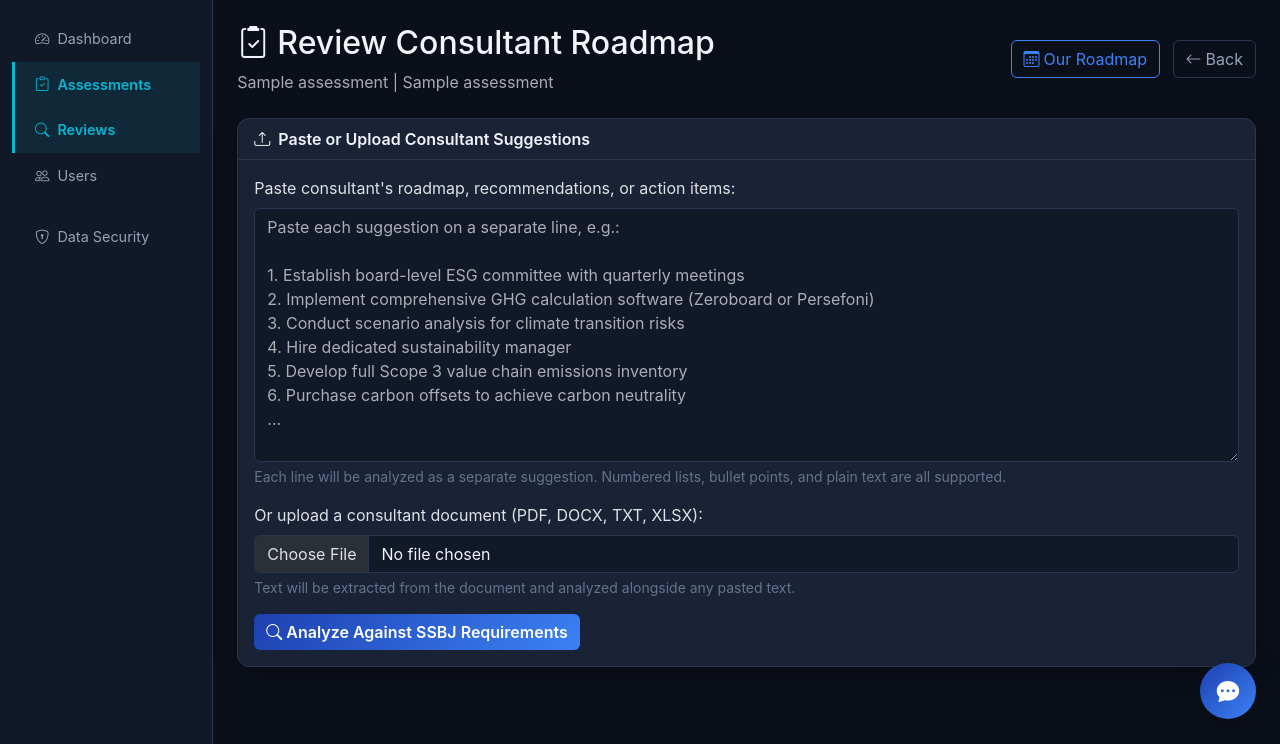
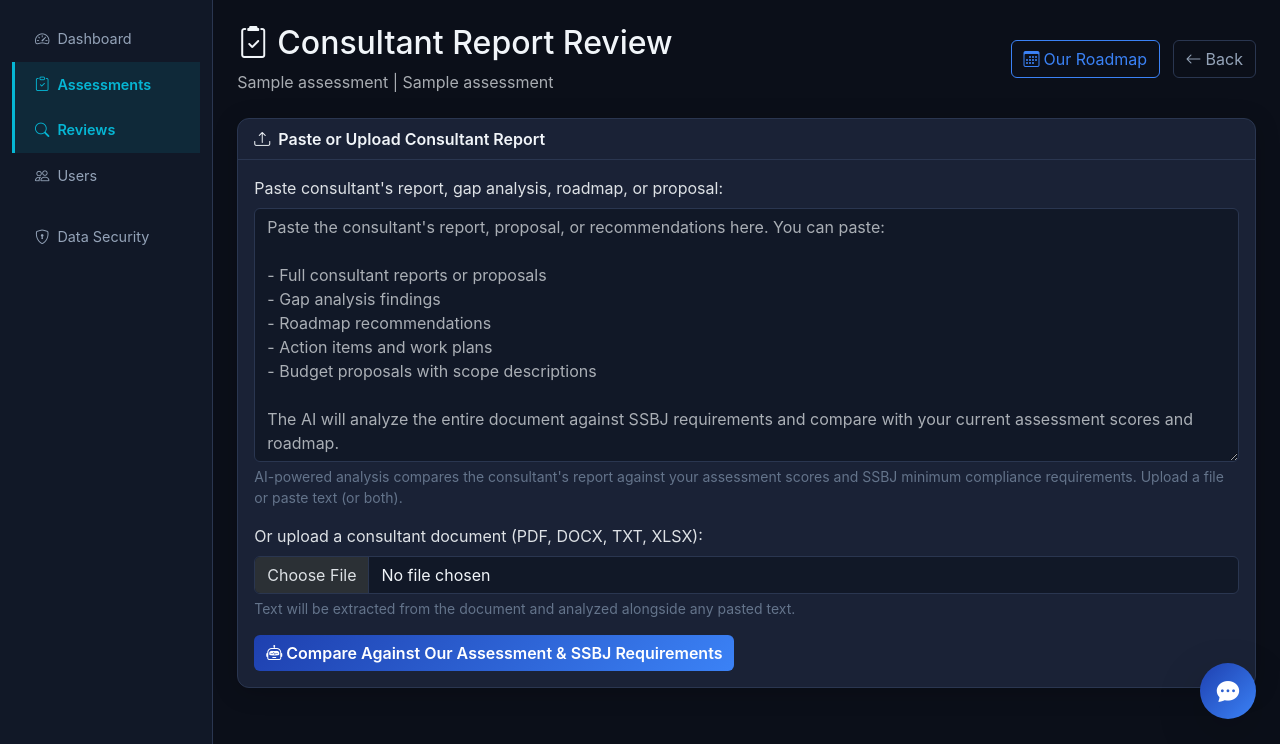
Before and after one commit to ariukab0103-tech/Ariuka, a Flask app: page /assessments/1/review-consultant in a window 1280 px wide. Shown: the part 57-801 px from the top of the page. Run offline with Flask 3, Linux system fonts and the light colour scheme; a user stored in the database is signed in; tables that the repository leaves empty hold one stand-in row (values such as "Sample post"); some libraries are stand-ins or nearby versions.

Commit message:
Replace keyword matching with AI-powered consultant report review
- Rename from "Review Consultant Roadmap" to "Consultant Report Review"
- Add _ai_analyze_consultant_report() using Claude API to analyze full
  consultant report against our assessment scores and SSBJ requirements
- AI compares consultant suggestions vs our tool's gap findings and roadmap
- Highlights deviations: beyond minimum compliance, already covered,
  unnecessary for SSBJ, or missing items our tool identified
- Falls back to keyword matching when ANTHROPIC_API_KEY not set
- Update all templates with new naming and AI-powered badge indicator

https://claude.ai/code/session_01Wt7TLoc8snsE7W7mit7os7

````diff
--- a/app/assessment/routes.py
+++ b/app/assessment/routes.py
@@ -715,8 +715,203 @@ def _get_next_criterion(current_id):
 
 
 # =========================================================================
-# Consultant Roadmap Review
+# Consultant Report Review (AI-Powered with Keyword Fallback)
 # =========================================================================
+
+
+def _ai_analyze_consultant_report(consultant_text, criteria_map, responses_map, roadmap_data):
+    """Use Claude AI to analyze consultant report against SSBJ requirements and our assessment.
+
+    Returns (results, all_matched_ids, comparison) or None if AI unavailable.
+    """
+    import json as _json
+    import re
+
+    api_key = os.environ.get("ANTHROPIC_API_KEY", "")
+    if not api_key:
+        return None
+
+    try:
+        import anthropic
+        client = anthropic.Anthropic(api_key=api_key)
+    except Exception:
+        return None
+
+    # Build context: criteria + our scores
+    criteria_context = []
+    for c in SSBJ_CRITERIA:
+        resp = responses_map.get(c["id"])
+        score = resp.score if resp and resp.score is not None else None
+        score_str = f"{score}/5" if score is not None else "Not scored"
+        criteria_context.append(
+            f"{c['id']} | {c['pillar']} | {c['category']} | "
+            f"Obligation: {c['obligation']} | LA Scope: {c['la_scope']} | "
+            f"Our Score: {score_str}\n"
+            f"  Requirement: {c['requirement']}\n"
+            f"  Minimum Action: {c.get('minimum_action', 'N/A')}"
+        )
+    criteria_text = "\n\n".join(criteria_context)
+
+    # Build roadmap context
+    roadmap_context = ""
+    if roadmap_data:
+        la_critical = roadmap_data.get("gaps", {}).get("la_critical", [])
+        la_ids = [g["id"] for g in la_critical]
+        roadmap_context = (
+            f"Timeline: {roadmap_data.get('months_remaining', '?')} months remaining | "
+            f"Urgency: {roadmap_data.get('urgency', '?')} | "
+            f"Total gaps (score<3): {roadmap_data.get('gaps', {}).get('total_gaps', '?')} | "
+            f"LA-critical gaps: {len(la_critical)} ({', '.join(la_ids)})"
+        )
+
+    # Truncate consultant text if needed
+    max_chars = 30000
+    truncated = consultant_text[:max_chars] if len(consultant_text) > max_chars else consultant_text
+
+    system_prompt = """You are an expert SSBJ/ISSB sustainability auditor. You are comparing an external consultant's report/proposal against:
+1. Our own SSBJ gap assessment tool results (scores per criterion)
+2. Our compliance roadmap (phases, timeline, urgency)
+3. SSBJ minimum compliance requirements
+
+You know:
+- SSBJ No.1 (IFRS S1) and No.2 (IFRS S2) requirements deeply
+- 25 SSBJ criteria across 4 pillars: Governance (5), Strategy (6), Risk Management (5), Metrics & Targets (9)
+- Mandatory (SHALL) vs Recommended (SHOULD) vs Interpretive requirements
+- Limited assurance scope (first 2 years): Scope 1 & 2 GHG, Governance, and Risk Management (ISSA 5000)
+- Value chain analysis (STR-01, STR-02) and Scope 3 all 15 categories (MET-03) are MANDATORY
+- GHG Intensity (MET-08) and Climate Remuneration (MET-09) are mandatory under IFRS S2
+- Carbon offsets do NOT reduce reported Scope 1/2 emissions — they are NOT part of SSBJ compliance
+- Reasonable assurance is NOT being considered — limited assurance only
+- ISSA 5000 replaces ISAE 3000/3410 from Dec 2026
+
+Your task: Compare the consultant's report against OUR assessment results and roadmap. For each distinct suggestion/recommendation/finding in the consultant's report:
+1. Does it MATCH our tool's findings? If our score is low for that criterion, the consultant is aligned.
+2. Does it DEVIATE from our results? If our score is already >=3 but consultant flags it, it may be redundant.
+3. Is it BEYOND minimum SSBJ compliance? Flag anything that goes beyond what SSBJ actually requires.
+4. Is it UNNECESSARY for SSBJ? (e.g., carbon offsets, blockchain, ESG ratings, real-time dashboards)
+5. Does the consultant MISS something our tool identified as a gap?
+
+Classify each: essential (matches SSBJ mandatory + our gap), recommended (useful but beyond minimum), already_covered (our score already >=3), out_of_scope (not SSBJ related), unnecessary (actively wrong or misleading for SSBJ).
+
+Also compare the consultant's overall approach with our roadmap — timeline, priorities, scope."""
+
+    user_prompt = f"""OUR TOOL'S ASSESSMENT RESULTS (scores per SSBJ criterion):
+{criteria_text}
+
+OUR ROADMAP STATUS:
+{roadmap_context}
+
+CONSULTANT'S REPORT/PROPOSAL TO REVIEW:
+{truncated}
+
+Compare the consultant's report against our assessment results and SSBJ requirements. For each distinct recommendation/finding in the consultant's report, determine if it:
+- Aligns with our gaps (score < 3 on relevant criterion) = essential
+- Goes beyond minimum SSBJ compliance = recommended
+- Targets something we already cover (score >= 3) = already_covered
+- Is not related to any SSBJ requirement = out_of_scope
+- Is misleading or unnecessary for SSBJ (e.g., carbon offsets, ESG ratings) = unnecessary
+
+Return ONLY a JSON object:
+{{
+  "suggestions": [
+    {{
+      "text": "Brief summary of this suggestion (max 2 sentences)",
+      "verdict": "essential|recommended|already_covered|out_of_scope|unnecessary",
+      "matched_criteria": ["GOV-01", "GOV-02"],
+      "explanation": "How this compares to our assessment score and SSBJ minimum requirements. Reference specific criterion scores."
+    }}
+  ],
+  "overall_comparison": {{
+    "critical_observations": [
+      {{
+        "type": "danger|warning|success|info",
+        "title": "Short title",
+        "detail": "Explanation comparing consultant vs our tool results"
+      }}
+    ],
+    "differences": [
+      {{
+        "area": "Area name (e.g., Timeline, Scope, Prioritization)",
+        "our_approach": "What our tool/roadmap identifies",
+        "consultant_note": "How the consultant's approach differs and whether the deviation is justified"
+      }}
+    ],
+    "missing_from_consultant": ["SSBJ criterion IDs the consultant does NOT address but our tool flags as gaps"]
+  }}
+}}
+
+IMPORTANT: Return ONLY valid JSON. No markdown, no commentary outside JSON."""
+
+    try:
+        response = client.messages.create(
+            model="claude-haiku-4-5-20251001",
+            max_tokens=8000,
+            system=system_prompt,
+            messages=[{"role": "user", "content": user_prompt}],
+        )
+
+        response_text = response.content[0].text.strip()
+
+        # Extract JSON (handle potential markdown code blocks)
+        if response_text.startswith("```"):
+            response_text = re.sub(r'^```(?:json)?\s*\n?', '', response_text)
+            response_text = re.sub(r'\n?```\s*$', '', response_text)
+
+        ai_result = _json.loads(response_text)
+
+        # Convert AI results to our standard format
+        results = []
+        all_matched_ids = set()
+        verdict_colors = {
+            "essential": ("danger", "exclamation-triangle-fill"),
+            "recommended": ("warning", "info-circle"),
+            "already_covered": ("success", "check-circle"),
+            "out_of_scope": ("secondary", "question-circle"),
+            "unnecessary": ("secondary", "x-circle"),
+        }
+
+        for item in ai_result.get("suggestions", []):
+            verdict = item.get("verdict", "out_of_scope")
+            color, icon = verdict_colors.get(verdict, ("secondary", "question-circle"))
+            matched_ids = item.get("matched_criteria", [])
+            all_matched_ids.update(matched_ids)
+
+            # Build matched criteria details
+            mc_details = []
+            for cid in matched_ids:
+                c = criteria_map.get(cid)
+                if c:
+                    resp = responses_map.get(cid)
+                    mc_details.append(_criterion_summary(c, resp))
+
+            results.append({
+                "text": item.get("text", ""),
+                "verdict": verdict,
+                "explanation": item.get("explanation", ""),
+                "matched_criteria": mc_details,
+                "icon": icon,
+                "color": color,
+            })
+
+        # Build comparison from AI output
+        overall = ai_result.get("overall_comparison", {})
+        comparison = {
+            "our_urgency": roadmap_data.get("urgency", "") if roadmap_data else "",
+            "our_months": roadmap_data.get("months_remaining", 0) if roadmap_data else 0,
+            "our_total_gaps": roadmap_data.get("gaps", {}).get("total_gaps", 0) if roadmap_data else 0,
+            "our_la_critical": len(roadmap_data.get("gaps", {}).get("la_critical", [])) if roadmap_data else 0,
+            "our_phases": len(roadmap_data.get("phases", [])) if roadmap_data else 0,
+            "critical_observations": overall.get("critical_observations", []),
+            "differences": overall.get("differences", []),
+        }
+
+        return results, all_matched_ids, comparison
+
+    except Exception as e:
+        import logging
+        logging.getLogger(__name__).warning(f"AI consultant analysis failed: {e}")
+        return None
+
 
 def _build_keyword_index():
     """Build keyword-to-criterion mapping for matching consultant suggestions.
@@ -1048,7 +1243,7 @@ def _check_missing_essentials(criteria_map, responses_map, matched_ids):
 @assessment_bp.route("/<int:assessment_id>/review-consultant", methods=["GET", "POST"])
 @login_required
 def review_consultant(assessment_id):
-    """Review external consultant suggestions against SSBJ minimum viable requirements."""
+    """Review external consultant report/proposal against SSBJ requirements using AI analysis."""
     assessment = db.session.get(Assessment, assessment_id)
     denied = _require_access(assessment, "view")
     if denied:
@@ -1058,6 +1253,7 @@ def review_consultant(assessment_id):
     consultant_text = ""
     summary = None
     roadmap_comparison = None
+    analysis_method = "none"
 
     if request.method == "POST":
         consultant_text = request.form.get("consultant_text", "").strip()
@@ -1082,42 +1278,55 @@ def review_consultant(assessment_id):
             flash("Please paste text or upload a document with the consultant's suggestions.", "warning")
         else:
             import re
-            # Build matching infrastructure
-            keyword_index = _build_keyword_index()
             criteria_map = {c["id"]: c for c in SSBJ_CRITERIA}
             responses_map = {r.criterion_id: r for r in assessment.responses.all()}
 
-            # Parse suggestions (split by newlines, numbered items, or bullet points)
-            lines = re.split(r"\n+", consultant_text)
-            suggestions = []
-            for line in lines:
-                cleaned = re.sub(r"^[\s\-\*\d\.\)]+", "", line).strip()
-                if len(cleaned) > 10:  # skip very short lines
-                    suggestions.append(cleaned)
-
-            # Match and classify each suggestion
-            results = []
-            all_matched_ids = set()
-            for suggestion in suggestions:
-                matches = _match_suggestion_to_criteria(suggestion, keyword_index, criteria_map)
-                classification = _classify_suggestion(suggestion, matches, criteria_map, responses_map)
-                results.append({
-                    "text": suggestion,
-                    **classification,
-                })
-                for cid, _ in matches:
-                    all_matched_ids.add(cid)
-
-            # Find missing essentials
-            missing = _check_missing_essentials(criteria_map, responses_map, all_matched_ids)
-
-            # Generate our roadmap for comparison
+            # Generate our roadmap for comparison context
             from app.roadmap import generate_roadmap
+            our_roadmap = None
             responses_list = assessment.responses.filter(Response.score.isnot(None)).all()
             if responses_list:
                 our_roadmap = generate_roadmap(assessment, responses_list)
-                # Build roadmap comparison — what our roadmap says vs consultant
-                roadmap_comparison = _compare_with_roadmap(our_roadmap, results, all_matched_ids, criteria_map)
+
+            # Try AI-powered analysis first
+            ai_result = _ai_analyze_consultant_report(
+                consultant_text, criteria_map, responses_map, our_roadmap
+            )
+
+            if ai_result is not None:
+                # AI analysis succeeded
+                results, all_matched_ids, roadmap_comparison = ai_result
+                analysis_method = "ai"
+            else:
+                # Fallback to keyword matching
+                analysis_method = "keyword"
+                keyword_index = _build_keyword_index()
+
+                # Parse suggestions (split by newlines, numbered items, or bullet points)
+                lines = re.split(r"\n+", consultant_text)
+                suggestions = []
+                for line in lines:
+                    cleaned = re.sub(r"^[\s\-\*\d\.\)]+", "", line).strip()
+                    if len(cleaned) > 10:
+                        suggestions.append(cleaned)
+
+                results = []
+                all_matched_ids = set()
+                for suggestion in suggestions:
+                    matches = _match_suggestion_to_criteria(suggestion, keyword_index, criteria_map)
+                    classification = _classify_suggestion(suggestion, matches, criteria_map, responses_map)
+                    results.append({
+                        "text": suggestion,
+                        **classification,
+                    })
+                    for cid, _ in matches:
+                        all_matched_ids.add(cid)
+
+                if our_roadmap:
+                    roadmap_comparison = _compare_with_roadmap(our_roadmap, results, all_matched_ids, criteria_map)
+
+            # Find missing essentials (works for both AI and keyword)
+            missing = _check_missing_essentials(criteria_map, responses_map, all_matched_ids)
 
             # Summary statistics
             verdicts = [r["verdict"] for r in results]
@@ -1133,6 +1342,7 @@ def review_consultant(assessment_id):
                     (len(all_matched_ids) / len(SSBJ_CRITERIA)) * 100
                 ) if SSBJ_CRITERIA else 0,
                 "total_criteria": len(SSBJ_CRITERIA),
+                "analysis_method": analysis_method,
             }
 
     return render_template(
--- a/app/templates/assessment/review_consultant.html
+++ b/app/templates/assessment/review_consultant.html
@@ -1,5 +1,5 @@
 {% extends "base.html" %}
-{% block title %}Review Consultant Roadmap: {{ assessment.title }}{% endblock %}
+{% block title %}Consultant Report Review: {{ assessment.title }}{% endblock %}
 
 {% block extra_head %}
 <style>
@@ -33,7 +33,7 @@
 {% block content %}
 <div class="d-flex justify-content-between align-items-center mb-4">
     <div>
-        <h2><i class="bi bi-clipboard2-check me-2"></i>Review Consultant Roadmap</h2>
+        <h2><i class="bi bi-clipboard2-check me-2"></i>Consultant Report Review</h2>
         <p class="text-muted mb-0">{{ assessment.title }} | {{ assessment.entity_name }}</p>
     </div>
     <div>
@@ -54,25 +54,25 @@
 <!-- Input Form -->
 <div class="card mb-4 no-print">
     <div class="card-header">
-        <i class="bi bi-upload me-2"></i>Paste or Upload Consultant Suggestions
+        <i class="bi bi-upload me-2"></i>Paste or Upload Consultant Report
     </div>
     <div class="card-body">
         <form method="POST" enctype="multipart/form-data">
             <div class="mb-3">
                 <label for="consultant_text" class="form-label">
-                    Paste consultant's roadmap, recommendations, or action items:
+                    Paste consultant's report, gap analysis, roadmap, or proposal:
                 </label>
                 <textarea class="form-control" id="consultant_text" name="consultant_text"
-                          rows="10" placeholder="Paste each suggestion on a separate line, e.g.:
+                          rows="10" placeholder="Paste the consultant's report, proposal, or recommendations here. You can paste:
 
-1. Establish board-level ESG committee with quarterly meetings
-2. Implement comprehensive GHG calculation software (Zeroboard or Persefoni)
-3. Conduct scenario analysis for climate transition risks
-4. Hire dedicated sustainability manager
-5. Develop full Scope 3 value chain emissions inventory
-6. Purchase carbon offsets to achieve carbon neutrality
-...">{{ consultant_text }}</textarea>
-                <div class="form-text">Each line will be analyzed as a separate suggestion. Numbered lists, bullet points, and plain text are all supported.</div>
+- Full consultant reports or proposals
+- Gap analysis findings
+- Roadmap recommendations
+- Action items and work plans
+- Budget proposals with scope descriptions
+
+The AI will analyze the entire document against SSBJ requirements and compare with your current assessment scores and roadmap.">{{ consultant_text }}</textarea>
+                <div class="form-text">AI-powered analysis compares the consultant's report against your assessment scores and SSBJ minimum compliance requirements. Upload a file or paste text (or both).</div>
             </div>
             <div class="mb-3">
                 <label for="consultant_file" class="form-label">
@@ -83,7 +83,7 @@
                 <div class="form-text">Text will be extracted from the document and analyzed alongside any pasted text.</div>
             </div>
             <button type="submit" class="btn btn-primary">
-                <i class="bi bi-search me-1"></i>Analyze Against SSBJ Requirements
+                <i class="bi bi-robot me-1"></i>Compare Against Our Assessment & SSBJ Requirements
             </button>
         </form>
     </div>
@@ -92,7 +92,14 @@
 {% if results %}
 <!-- Summary Dashboard -->
 <div class="card mb-4">
-    <div class="card-header"><i class="bi bi-bar-chart me-2"></i>Analysis Summary</div>
+    <div class="card-header">
+        <i class="bi bi-bar-chart me-2"></i>Analysis Summary
+        {% if summary.analysis_method == 'ai' %}
+        <span class="badge bg-primary ms-2"><i class="bi bi-robot me-1"></i>AI-Powered</span>
+        {% else %}
+        <span class="badge bg-secondary ms-2">Keyword Matching</span>
+        {% endif %}
+    </div>
     <div class="card-body">
         <div class="row text-center">
             <div class="col">
@@ -146,7 +153,7 @@
 <!-- Roadmap Comparison -->
 <div class="card mb-4 border-info border-2">
     <div class="card-header bg-info text-white">
-        <i class="bi bi-arrow-left-right me-2"></i>Comparison: Our Roadmap vs Consultant
+        <i class="bi bi-arrow-left-right me-2"></i>Comparison: Our Assessment & Roadmap vs Consultant Report
     </div>
     <div class="card-body">
         <!-- Critical Observations -->
@@ -168,11 +175,11 @@
                 <h6 class="mb-2"><strong>{{ diff.area }}</strong></h6>
                 <div class="row">
                     <div class="col-md-6">
-                        <small class="d-block text-primary fw-bold mb-1"><i class="bi bi-house me-1"></i>Our Roadmap:</small>
+                        <small class="d-block text-primary fw-bold mb-1"><i class="bi bi-house me-1"></i>Our Assessment/Roadmap:</small>
                         <small class="text-muted">{{ diff.our_approach }}</small>
                     </div>
                     <div class="col-md-6 border-start">
-                        <small class="d-block text-warning fw-bold mb-1"><i class="bi bi-building me-1"></i>Ask the Consultant:</small>
+                        <small class="d-block text-warning fw-bold mb-1"><i class="bi bi-building me-1"></i>Consultant's Approach:</small>
                         <small class="text-muted">{{ diff.consultant_note }}</small>
                     </div>
                 </div>
--- a/app/templates/assessment/roadmap.html
+++ b/app/templates/assessment/roadmap.html
@@ -78,7 +78,7 @@
     </div>
     <div>
         <a href="{{ url_for('assessment.review_consultant', assessment_id=assessment.id) }}" class="btn btn-outline-info me-2">
-            <i class="bi bi-clipboard2-check me-1"></i>Review Consultant
+            <i class="bi bi-clipboard2-check me-1"></i>Review Consultant Report
         </a>
         <button onclick="window.print()" class="btn btn-danger me-2">
             <i class="bi bi-file-earmark-pdf me-1"></i>Export PDF
--- a/app/templates/assessment/view.html
+++ b/app/templates/assessment/view.html
@@ -37,7 +37,7 @@
             <i class="bi bi-calendar3 me-1"></i>Roadmap
         </a>
         <a href="{{ url_for('assessment.review_consultant', assessment_id=assessment.id) }}" class="btn btn-outline-info">
-            <i class="bi bi-clipboard2-check me-1"></i>Review Consultant
+            <i class="bi bi-clipboard2-check me-1"></i>Review Consultant Report
         </a>
         {% endif %}
         {% if can_manage %}
````
